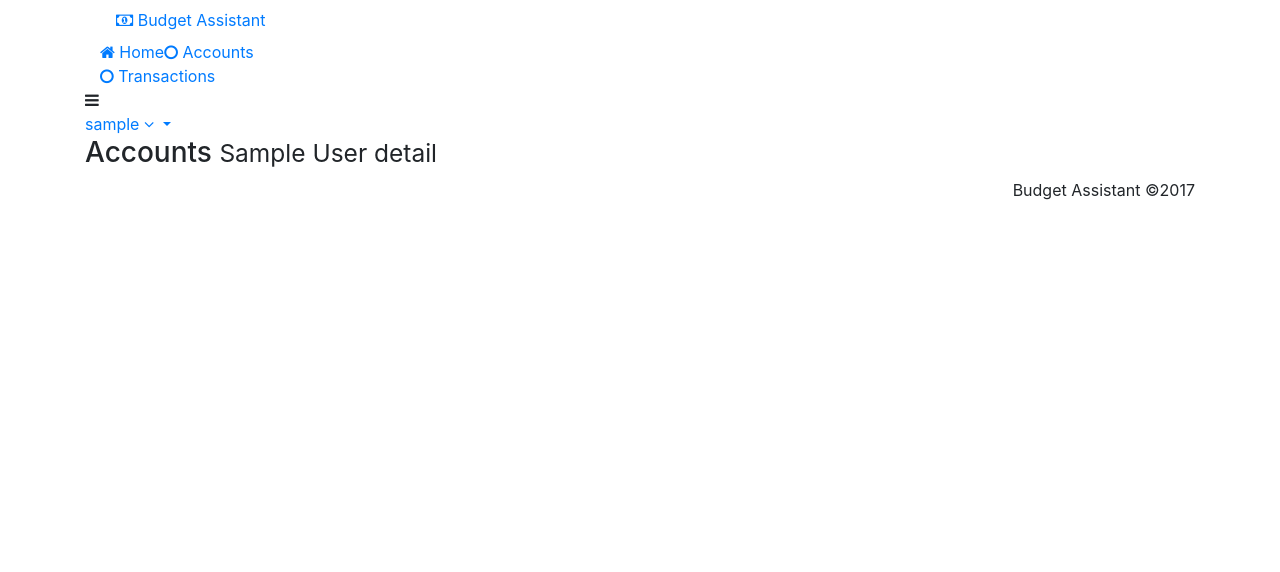
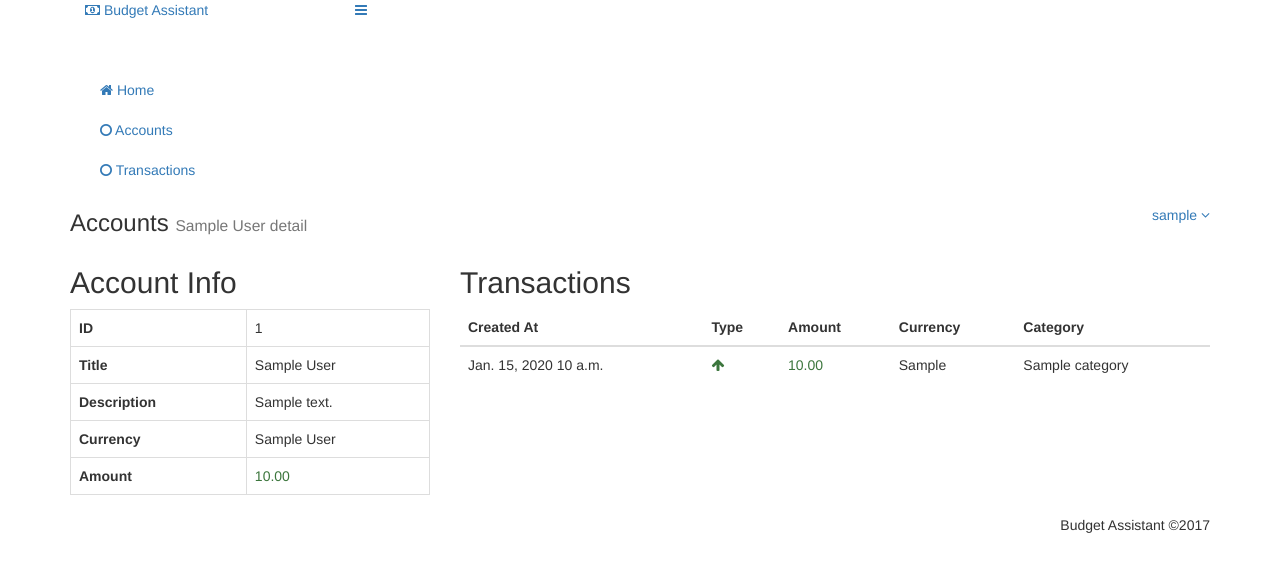
Before and after one commit to python-krasnodar/budget-assistant, a Django app: page /accounts/view/1/ in a window 1280 px wide. Shown: the top 572 px of the page. Run offline with Django 3.2, Linux system fonts and the light colour scheme; a user stored in the database is signed in; tables that the repository leaves empty hold one stand-in row (values such as "Sample post"); parts of the project's set-up code (start-up, migrations or seed data) failed here and were passed over; some libraries are stand-ins or nearby versions.

Commit message:
Display account info

```diff
--- a/templates/accounts/view.html
+++ b/templates/accounts/view.html
@@ -4,7 +4,9 @@
 
     <div class="page-title">
         <div class="title_left">
-            <h3>Accounts <small>{{ account.title }} detail</small></h3>
+            <h3>Accounts
+                <small>{{ account.title }} detail</small>
+            </h3>
         </div>
     </div>
 
@@ -12,16 +14,84 @@
 
 {% block content %}
 
-    <div class="x_panel">
-        <div class="x_content">
-            <!-- TODO account info -->
+    <div class="row">
+
+        <div class="col-sm-4 col-xs-12">
+            <div class="x_panel">
+                <div class="x_title">
+                    <h2>Account Info</h2>
+                    <div class="clearfix"></div>
+                </div>
+                <div class="x_content">
+                    <table class="table table-bordered">
+                        <tr>
+                            <th>ID</th>
+                            <td>{{ account.id }}</td>
+                        </tr>
+                        <tr>
+                            <th>Title</th>
+                            <td>{{ account.title }}</td>
+                        </tr>
+                        <tr>
+                            <th>Description</th>
+                            <td>{{ account.description }}</td>
+                        </tr>
+                        <tr>
+                            <th>Currency</th>
+                            <td>{{ account.currency.title }}</td>
+                        </tr>
+                        <tr>
+                            <th>Amount</th>
+                            <td class="text-{% if account.amount >= 0 %}success{% else %}danger{% endif %}">
+                                {{ account.amount }}
+                            </td>
+                        </tr>
+                    </table>
+                </div>
+            </div>
+
         </div>
-    </div>
 
-    <div class="x_panel">
-        <div class="x_content">
-            <!-- TODO list of account transactions -->
+        <div class="col-sm-8 col-xs-12">
+            <div class="x_panel">
+                <div class="x_title">
+                    <h2>Transactions</h2>
+                    <div class="clearfix"></div>
+                </div>
+                <div class="x_content">
+                    <table class="table">
+                        <thead>
+                        <tr>
+                            <th>Created At</th>
+                            <th>Type</th>
+                            <th>Amount</th>
+                            <th>Currency</th>
+                            <th>Category</th>
+                        </tr>
+                        </thead>
+                        <tbody>
+
+                        {% for transaction in account.transaction_set.all %}
+                            <tr>
+                                <td>{{ transaction.created_at|date }} {{ transaction.created_at|time }}</td>
+                                <td>
+                                    {% if transaction.type == 'I' %}
+                                        <i class="fa fa-arrow-up text-success"></i>
+                                    {% else %}
+                                        <i class="fa fa-arrow-down text-danger"></i>
+                                    {% endif %}
+                                </td>
+                                <td class="text-{% if transaction.type == 'I' %}success{% else %}danger{% endif %}">{{ transaction.amount }}</td>
+                                <td>{{ transaction.account.currency.iso4217 }}</td>
+                                <td>{{ transaction.category.title }}</td>
+                            </tr>
+                        {% endfor %}
+                        </tbody>
+                    </table>
+                </div>
+            </div>
         </div>
+
     </div>
 
 {% endblock %}
```
